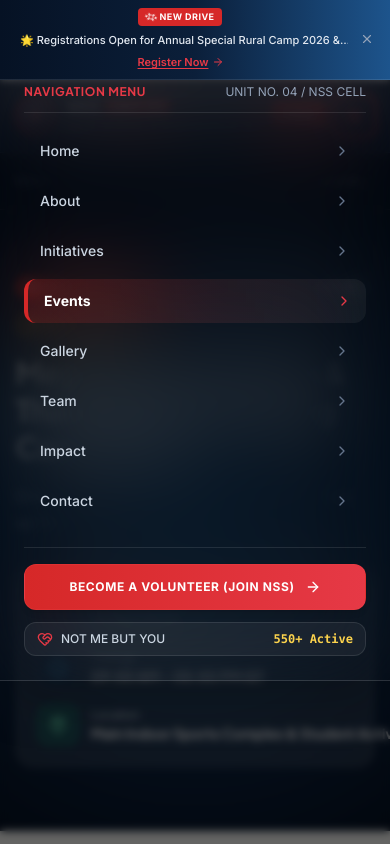
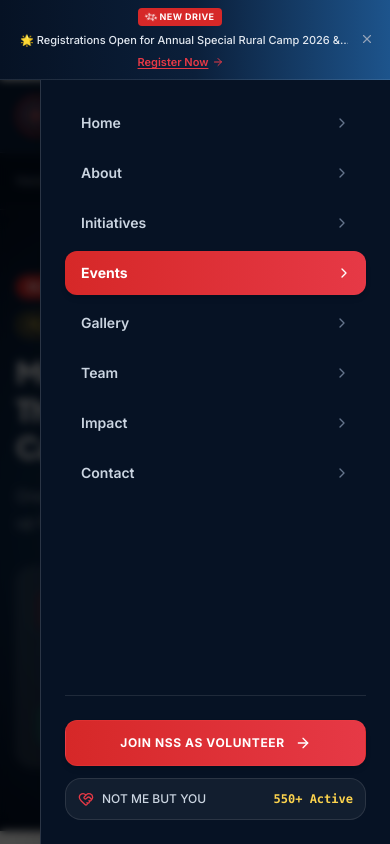
Before and after one commit to Akashyatinjain/nss, a Next.js app: page /events/annual-blood-donation-camp-2026 in a window 390 px wide. Both pictures are taken after a click on the button 354 px from the left and 115 px from the top of the page. Shown: the top 844 px of the page. Built offline with nearby package versions, Linux system fonts and the light colour scheme; a web font is replaced by a local one.

Commit message:
ui chnages of the website

```diff
--- a/src/app/events/[slug]/page.tsx
+++ b/src/app/events/[slug]/page.tsx
@@ -231,7 +231,7 @@
             </div>
 
             {/* Right Sidebar (4 Cols) */}
-            <div className="lg:col-span-4 flex flex-col gap-6 sticky top-24">
+            <div className="lg:col-span-4 w-full flex flex-col gap-6 lg:sticky lg:top-24">
               {/* Registration Action Card */}
               <div id="register" className="p-8 rounded-3xl bg-white border border-slate-200/90 shadow-glass">
                 <div className="text-xs font-bold uppercase tracking-wider text-nss-red mb-1">
--- a/src/app/initiatives/[slug]/page.tsx
+++ b/src/app/initiatives/[slug]/page.tsx
@@ -198,7 +198,7 @@
             </div>
 
             {/* Right Sidebar (4 Cols) */}
-            <div className="lg:col-span-4 flex flex-col gap-6 sticky top-24">
+            <div className="lg:col-span-4 w-full flex flex-col gap-6 lg:sticky lg:top-24">
               {/* Coordinator Card */}
               <div className="p-6 rounded-3xl bg-white border border-slate-200/90 shadow-sm">
                 <div className="text-xs font-bold uppercase tracking-wider text-nss-blue mb-1">
--- a/src/components/navbar/Navbar.tsx
+++ b/src/components/navbar/Navbar.tsx
@@ -153,25 +153,48 @@
         </div>
       </div>
 
-      {/* Mobile Drawer Backdrop & Menu */}
+      {/* Mobile Right Drawer / Sidebar Sheet */}
       {mobileMenuOpen && (
-        <>
-          {/* Backdrop overlay */}
+        <div className="lg:hidden fixed inset-0 z-50 overflow-hidden">
+          {/* Dark Blurred Backdrop */}
           <div
-            className="lg:hidden fixed inset-0 top-[60px] bg-black/60 backdrop-blur-sm z-30 animate-in fade-in duration-200"
+            className="fixed inset-0 bg-black/70 backdrop-blur-sm transition-opacity animate-in fade-in duration-300"
             onClick={() => setMobileMenuOpen(false)}
             aria-hidden="true"
           />
 
-          <div className="lg:hidden fixed inset-x-0 top-[60px] bg-nss-navy-dark/98 backdrop-blur-2xl border-b border-white/15 px-6 py-6 shadow-2xl z-40 animate-in slide-in-from-top-4 duration-200 max-h-[85vh] overflow-y-auto">
-            <div className="flex items-center justify-between pb-3 mb-4 border-b border-white/10 text-xs text-slate-400">
-              <span className="font-heading font-bold uppercase tracking-wider text-nss-red-bright">
-                Navigation Menu
-              </span>
-              <span>{siteConfig.unitCode}</span>
+          {/* Slide-in Drawer Container */}
+          <aside
+            aria-label="Mobile Navigation Sidebar"
+            className="fixed inset-y-0 right-0 max-w-full flex pl-10"
+          >
+            <div className="w-screen max-w-sm bg-nss-navy-dark border-l border-white/15 shadow-2xl flex flex-col justify-between p-6 overflow-y-auto animate-in slide-in-from-right duration-300 text-white">
+              {/* Drawer Top Bar */}
+              <div>
+                <div className="flex items-center justify-between pb-4 mb-6 border-b border-white/10">
+                  <div className="flex items-center gap-2.5">
+                    <NssBadgeIcon className="w-8 h-8" />
+                    <div>
+                      <div className="text-sm font-extrabold font-heading text-white">
+                        NSS UNIT 04
+                      </div>
+                      <div className="text-[10px] text-slate-400 font-medium truncate max-w-[180px]">
+                        {siteConfig.collegeName}
+                      </div>
+                    </div>
                   </div>
 
-            <div className="flex flex-col gap-1.5 mb-6">
+                  <button
+                    onClick={() => setMobileMenuOpen(false)}
+                    className="p-2 rounded-xl bg-white/10 hover:bg-nss-red text-slate-200 hover:text-white transition-colors"
+                    aria-label="Close Sidebar Menu"
+                  >
+                    <X className="w-5 h-5" />
+                  </button>
+                </div>
+
+                {/* Nav Links List */}
+                <div className="flex flex-col gap-1.5">
                   {NAV_LINKS.map((link) => {
                     const isActive =
                       link.href === "/"
@@ -184,45 +207,51 @@
                         href={link.href}
                         onClick={() => setMobileMenuOpen(false)}
                         className={cn(
-                      "flex items-center justify-between px-4 py-3 rounded-xl text-sm font-medium transition-all active:scale-[0.98]",
+                          "flex items-center justify-between px-4 py-3 rounded-xl text-sm font-semibold transition-all active:scale-[0.98]",
                           isActive
-                        ? "bg-gradient-to-r from-nss-red/20 to-white/5 text-white font-bold border-l-4 border-nss-red"
-                        : "text-slate-300 hover:bg-white/5 hover:text-white"
+                            ? "bg-gradient-to-r from-nss-red to-nss-red-bright text-white shadow-md font-bold"
+                            : "text-slate-300 hover:bg-white/10 hover:text-white"
                         )}
                       >
                         <span>{link.name}</span>
                         <ChevronRight
                           className={cn(
                             "w-4 h-4 transition-transform",
-                        isActive ? "text-nss-red-bright translate-x-0.5" : "text-slate-500"
+                            isActive ? "text-white translate-x-0.5" : "text-slate-500"
                           )}
                         />
                       </Link>
                     );
                   })}
                 </div>
+              </div>
 
-            <div className="pt-4 border-t border-white/10 flex flex-col gap-3">
+              {/* Drawer Bottom Actions */}
+              <div className="pt-6 border-t border-white/10 flex flex-col gap-3 mt-6">
                 <Button
                   href="/join"
                   variant="primary"
                   size="lg"
                   showArrow
                   className="w-full text-xs font-bold uppercase tracking-wider shadow-glow-red py-3.5"
+                  onClick={() => setMobileMenuOpen(false)}
                 >
-                Become a Volunteer (Join NSS)
+                  Join NSS as Volunteer
                 </Button>
 
-              <div className="flex items-center justify-between text-xs text-slate-400 px-3 py-2 bg-white/5 rounded-xl border border-white/10">
+                <div className="p-3 bg-white/5 rounded-2xl border border-white/10 flex items-center justify-between text-xs">
                   <div className="flex items-center gap-2">
                     <HeartHandshake className="w-4 h-4 text-nss-red-bright" />
                     <span className="font-medium text-slate-300">NOT ME BUT YOU</span>
                   </div>
-                <span className="text-amber-300 font-bold font-mono">{siteConfig.stats.volunteers} Active</span>
+                  <span className="text-amber-300 font-bold font-mono">
+                    {siteConfig.stats.volunteers} Active
+                  </span>
                 </div>
               </div>
             </div>
-        </>
+          </aside>
+        </div>
       )}
     </header>
   );
```
Lines whose indentation alone changed are shown as unchanged.
